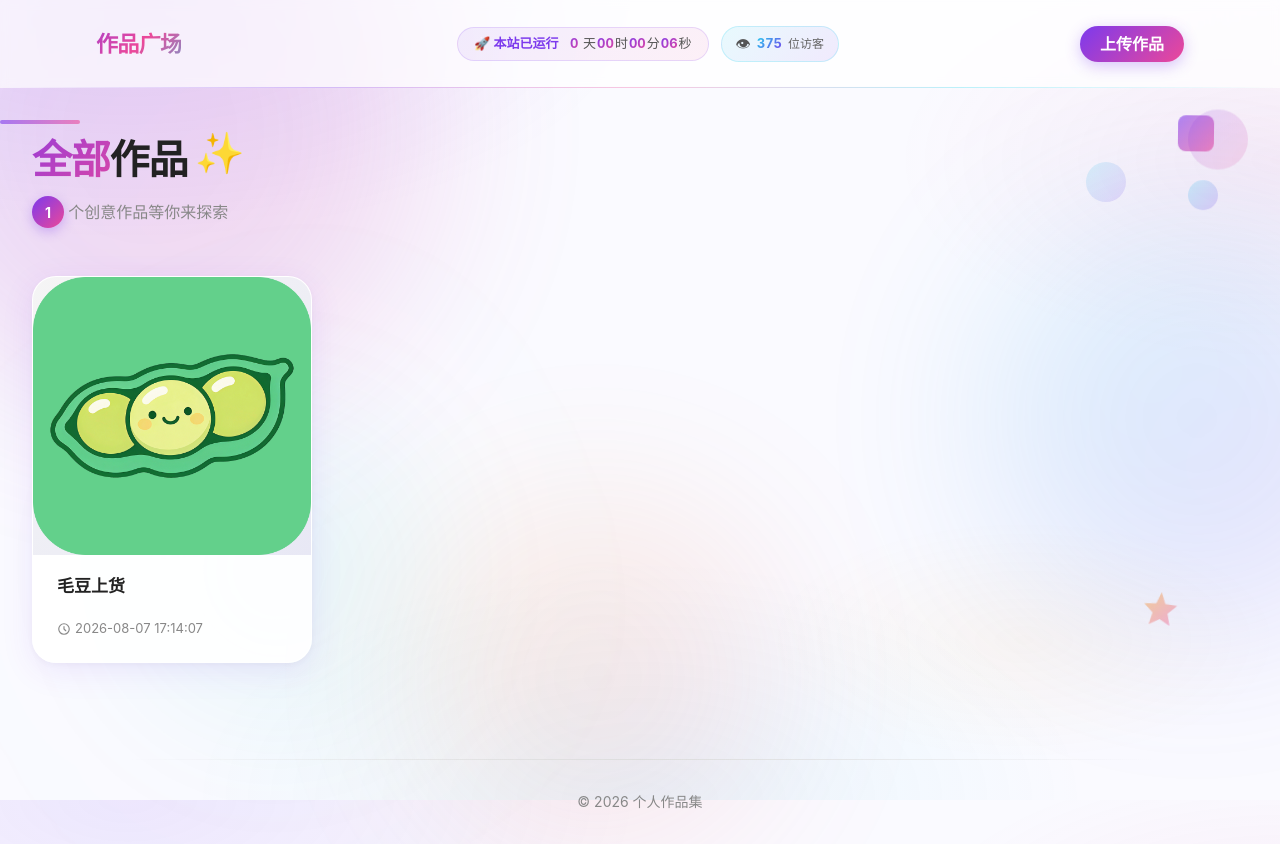
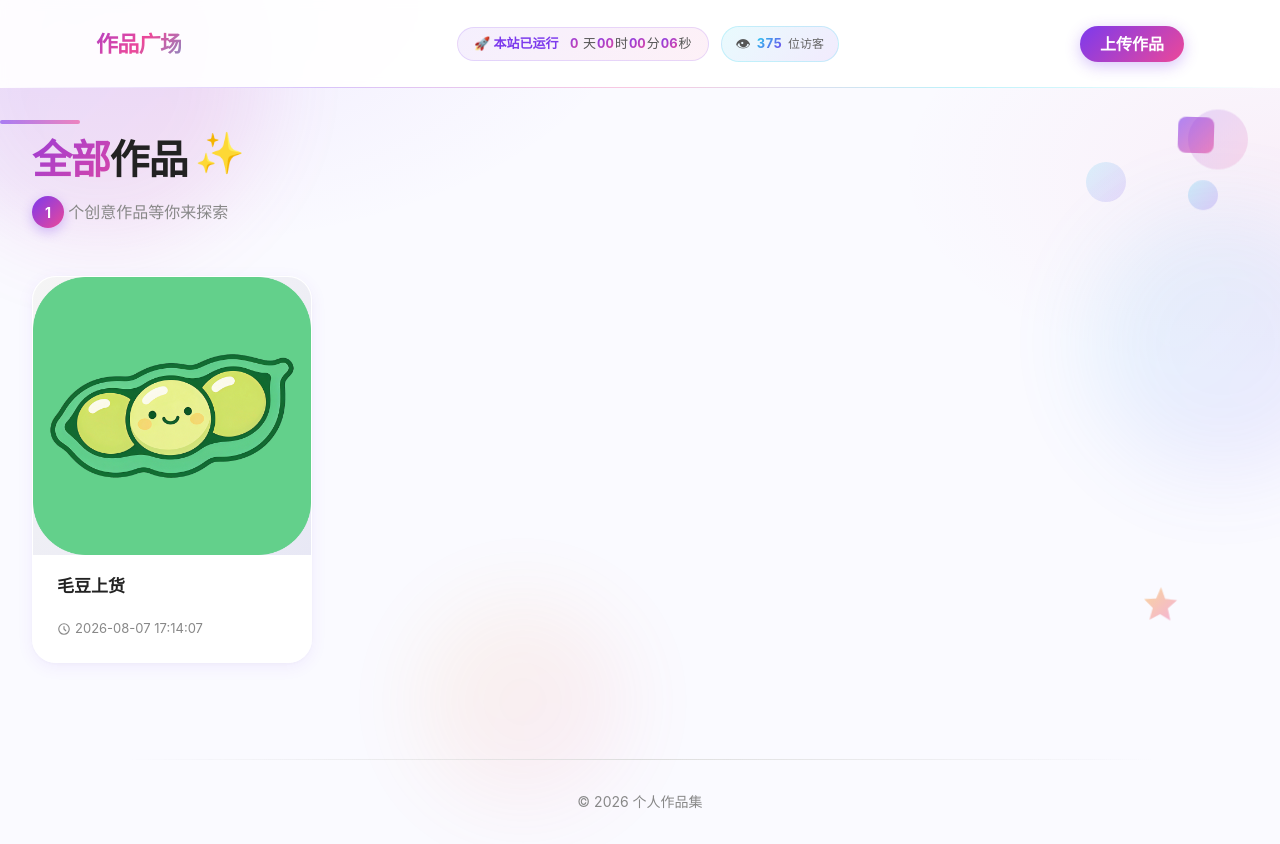
Before and after one commit to JIEMENSI/portfolio-flask, a Flask app: page /works in a window 1280 px wide. Run offline with Flask 3, Linux system fonts and the light colour scheme; some libraries are stand-ins or nearby versions.

Commit message:
性能优化：移除backdrop-filter、减少blur、节流mousemove、移除3D倾斜

```diff
--- a/app.py
+++ b/app.py
@@ -96,6 +96,7 @@ def mask_username(username):
 @app.context_processor
 def inject_user():
     """全局注入用户信息给模板"""
+    uptime_seconds = int(time.time() - SERVER_START_TIME)
     role = session.get("role")
     if role == "admin":
         username = session.get("username", "")
@@ -103,14 +104,16 @@ def inject_user():
             "user_role": "admin",
             "display_name": mask_username(username),
             "avatar_url": get_avatar_url(username),
+            "uptime_seconds": uptime_seconds,
         }
     if role == "guest":
         return {
             "user_role": "guest",
             "display_name": "游客114514",
             "avatar_url": DEFAULT_AVATAR,
+            "uptime_seconds": uptime_seconds,
         }
-    return {"user_role": None, "display_name": None, "avatar_url": None}
+    return {"user_role": None, "display_name": None, "avatar_url": None, "uptime_seconds": uptime_seconds}
 
 @app.route("/")
 def index():
--- a/static/css/works.css
+++ b/static/css/works.css
@@ -12,52 +12,40 @@
 body {
   background: #fafaff;
   background-image:
-    radial-gradient(ellipse 80% 60% at 10% 0%, rgba(124, 58, 237, 0.1) 0%, transparent 50%),
-    radial-gradient(ellipse 60% 50% at 100% 20%, rgba(236, 72, 153, 0.08) 0%, transparent 50%),
-    radial-gradient(ellipse 70% 60% at 50% 100%, rgba(34, 211, 238, 0.08) 0%, transparent 50%),
-    radial-gradient(ellipse 40% 30% at 80% 80%, rgba(245, 158, 11, 0.05) 0%, transparent 50%);
-  background-attachment: fixed;
+    radial-gradient(ellipse 80% 60% at 10% 0%, rgba(124, 58, 237, 0.08) 0%, transparent 50%),
+    radial-gradient(ellipse 60% 50% at 100% 20%, rgba(236, 72, 153, 0.06) 0%, transparent 50%);
   min-height: 100vh;
   overflow-x: hidden;
 }
 
-/* 滚动视差装饰元素 */
+/* 滚动视差装饰元素 - 性能优化：减少 blur 半径 */
 .parallax-blob {
   position: fixed;
   border-radius: 50%;
-  filter: blur(80px);
+  filter: blur(40px);
   pointer-events: none;
   z-index: 0;
-  will-change: transform;
-  transition: transform 0.1s linear;
 }
 .parallax-blob-1 {
-  width: 500px; height: 500px;
+  width: 300px; height: 300px;
   background: linear-gradient(135deg, #7c3aed, #ec4899);
-  top: -150px; left: -150px;
-  opacity: 0.18;
+  top: -100px; left: -100px;
+  opacity: 0.12;
   animation: floatBlob1 20s ease-in-out infinite;
 }
 .parallax-blob-2 {
-  width: 400px; height: 400px;
+  width: 250px; height: 250px;
   background: linear-gradient(135deg, #22d3ee, #7c3aed);
-  top: 30%; right: -150px;
-  opacity: 0.15;
+  top: 30%; right: -100px;
+  opacity: 0.1;
   animation: floatBlob2 25s ease-in-out infinite;
 }
 .parallax-blob-3 {
-  width: 350px; height: 350px;
+  width: 200px; height: 200px;
   background: linear-gradient(135deg, #f59e0b, #ec4899);
-  bottom: -100px; left: 30%;
-  opacity: 0.12;
+  bottom: -50px; left: 30%;
+  opacity: 0.08;
   animation: floatBlob3 22s ease-in-out infinite;
-}
-.parallax-blob-4 {
-  width: 250px; height: 250px;
-  background: linear-gradient(135deg, #10b981, #22d3ee);
-  top: 60%; left: 10%;
-  opacity: 0.1;
-  animation: floatBlob4 18s ease-in-out infinite;
 }
 
 @keyframes floatBlob1 {
@@ -101,9 +84,7 @@ body {
 .nav-bar {
   padding-top: 1rem;
   padding-bottom: 1rem;
-  background: rgba(255, 255, 255, 0.7) !important;
-  backdrop-filter: blur(20px);
-  -webkit-backdrop-filter: blur(20px);
+  background: rgba(255, 255, 255, 0.92) !important;
   border-bottom: none !important;
 }
 .nav-bar > div > div {
@@ -447,38 +425,38 @@ body {
 
 /* ========== 作品卡片 ========== */
 .work-card {
-  background: rgba(255, 255, 255, 0.9);
+  background: rgba(255, 255, 255, 0.95);
   border-radius: 1.5rem;
   overflow: hidden;
   box-shadow:
-    0 8px 32px rgba(124, 58, 237, 0.1),
-    0 2px 8px rgba(0, 0, 0, 0.04);
+    0 4px 16px rgba(124, 58, 237, 0.08),
+    0 1px 4px rgba(0, 0, 0, 0.03);
   border: 1px solid rgba(255, 255, 255, 0.8);
-  transition: all 0.5s var(--transition-bounce);
+  transition: transform 0.3s ease, box-shadow 0.3s ease, border-color 0.3s ease;
   display: block;
   text-decoration: none;
   color: inherit;
   position: relative;
-  transform-style: preserve-3d;
-  perspective: 1000px;
+  content-visibility: auto;
+  contain: layout style;
 }
 .work-card::before {
   content: '';
   position: absolute;
-  top: -50%;
-  left: -50%;
-  width: 200%;
-  height: 200%;
+  top: 0;
+  left: 0;
+  width: 100%;
+  height: 100%;
   background: linear-gradient(
     45deg,
     transparent 30%,
-    rgba(255, 255, 255, 0.15) 45%,
-    rgba(255, 255, 255, 0.25) 50%,
-    rgba(255, 255, 255, 0.15) 55%,
+    rgba(255, 255, 255, 0.12) 45%,
+    rgba(255, 255, 255, 0.2) 50%,
+    rgba(255, 255, 255, 0.12) 55%,
     transparent 70%
   );
   transform: translateX(-100%) rotate(45deg);
-  transition: transform 0.8s ease;
+  transition: transform 0.6s ease;
   pointer-events: none;
   z-index: 2;
 }
--- a/templates/base.html
+++ b/templates/base.html
@@ -23,10 +23,9 @@
 </head>
 <body class="text-gray-800 min-h-screen flex flex-col">
   <!-- 视差装饰背景 blob -->
-  <div class="parallax-blob parallax-blob-1" data-speed="0.03"></div>
-  <div class="parallax-blob parallax-blob-2" data-speed="0.06"></div>
-  <div class="parallax-blob parallax-blob-3" data-speed="0.09"></div>
-  <div class="parallax-blob parallax-blob-4" data-speed="0.12"></div>
+  <div class="parallax-blob parallax-blob-1"></div>
+  <div class="parallax-blob parallax-blob-2"></div>
+  <div class="parallax-blob parallax-blob-3"></div>
 
   <!-- 浮动装饰元素 -->
   <div class="floating-shape" style="top: 15%; right: 5%;">
@@ -165,41 +164,42 @@
       });
     })();
 
-    // 视差滚动效果
+    // 视差滚动效果 - 性能优化：节流 mousemove，合并滚动监听
     (function(){
-      var blobs = document.querySelectorAll('.parallax-blob');
-      var shapes = document.querySelectorAll('.floating-shape');
+      var nav = document.querySelector('.nav-bar');
       var ticking = false;
       var mouseX = 0, mouseY = 0;
       var targetX = 0, targetY = 0;
+      var lastMouseMoveTime = 0;
 
       document.addEventListener('mousemove', function(e) {
+        var now = Date.now();
+        if (now - lastMouseMoveTime < 50) return; // 节流 50ms
+        lastMouseMoveTime = now;
         mouseX = (e.clientX / window.innerWidth - 0.5) * 2;
         mouseY = (e.clientY / window.innerHeight - 0.5) * 2;
-      });
+        if (!ticking) {
+          window.requestAnimationFrame(updateParallax);
+          ticking = true;
+        }
+      }, { passive: true });
 
       function updateParallax() {
         var scrollY = window.pageYOffset;
-
-        // 平滑鼠标跟随
         targetX += (mouseX - targetX) * 0.05;
         targetY += (mouseY - targetY) * 0.05;
 
-        blobs.forEach(function(blob) {
-          var speed = parseFloat(blob.dataset.speed) || 0.05;
-          var scrollOffset = scrollY * speed;
-          var mouseOffsetX = targetX * 20 * speed;
-          var mouseOffsetY = targetY * 20 * speed;
-          blob.style.transform = 'translate(' + mouseOffsetX + 'px, ' + (scrollOffset + mouseOffsetY) + 'px)';
-        });
+        var blobs = document.querySelectorAll('.parallax-blob');
+        var speeds = [0.02, 0.04, 0.06];
+        for (var i = 0; i < blobs.length; i++) {
+          var speed = speeds[i] || 0.03;
+          blobs[i].style.transform = 'translate(' + (targetX * 15 * speed) + 'px, ' + (scrollY * speed + targetY * 15 * speed) + 'px)';
+        }
 
-        shapes.forEach(function(shape, index) {
-          var depth = (index + 1) * 8;
-          var mouseOffsetX = targetX * depth;
-          var mouseOffsetY = targetY * depth;
-          shape.style.setProperty('--mouse-x', mouseOffsetX + 'px');
-          shape.style.setProperty('--mouse-y', mouseOffsetY + 'px');
-        });
+        // 导航栏阴影
+        if (nav) {
+          nav.style.boxShadow = scrollY > 100 ? '0 2px 10px rgba(124, 58, 237, 0.08)' : 'none';
+        }
 
         ticking = false;
       }
@@ -211,41 +211,25 @@
         }
       }, { passive: true });
 
-      window.addEventListener('mousemove', function() {
-        if (!ticking) {
-          window.requestAnimationFrame(updateParallax);
-          ticking = true;
-        }
-      });
-
       updateParallax();
     })();
 
-    // 作品卡片依次进入动画（先添加类）
+    // 作品卡片依次进入动画
     (function(){
       var grid = document.querySelector('.works-grid');
       if (!grid) return;
-
       var cards = grid.querySelectorAll('.work-card');
       cards.forEach(function(card, index) {
         card.classList.add('animate-on-scroll');
-        card.style.transitionDelay = (index * 100) + 'ms';
+        card.style.transitionDelay = (index * 80) + 'ms';
       });
     })();
 
-    // 滚动触发动画（多种动画类型）
+    // 滚动触发动画
     (function(){
-      var selectors = [
-        '.animate-on-scroll',
-        '.animate-slide-left',
-        '.animate-slide-right',
-        '.animate-scale-in'
-      ];
-
-      var elements = document.querySelectorAll(selectors.join(','));
+      var elements = document.querySelectorAll('.animate-on-scroll');
       if (!elements.length) return;
 
-      // 安全回退：如果 IntersectionObserver 不可用，直接显示所有元素
       if (!('IntersectionObserver' in window)) {
         elements.forEach(function(el) { el.classList.add('visible'); });
         return;
@@ -254,22 +238,15 @@
       var observer = new IntersectionObserver(function(entries) {
         entries.forEach(function(entry) {
           if (entry.isIntersecting) {
-            // 添加延迟效果
-            var delay = entry.target.dataset.delay || 0;
-            setTimeout(function() {
-              entry.target.classList.add('visible');
-            }, delay);
+            entry.target.classList.add('visible');
             observer.unobserve(entry.target);
           }
         });
-      }, {
-        threshold: 0.1,
-        rootMargin: '0px 0px -50px 0px'
-      });
+      }, { threshold: 0.1, rootMargin: '0px 0px -30px 0px' });
 
       elements.forEach(function(el) { observer.observe(el); });
 
-      // 额外安全措施：1秒后强制显示所有动画元素
+      // 安全回退：1.5秒后强制显示
       setTimeout(function() {
         elements.forEach(function(el) {
           if (!el.classList.contains('visible')) {
@@ -277,136 +254,45 @@
             observer.unobserve(el);
           }
         });
-      }, 1000);
+      }, 1500);
     })();
 
-    // 作品卡片 3D 倾斜效果
-    (function(){
-      var cards = document.querySelectorAll('.work-card, .tilt-card');
-      if (!cards.length) return;
-
-      cards.forEach(function(card) {
-        card.addEventListener('mousemove', function(e) {
-          var rect = card.getBoundingClientRect();
-          var x = e.clientX - rect.left;
-          var y = e.clientY - rect.top;
-          var centerX = rect.width / 2;
-          var centerY = rect.height / 2;
-          var rotateX = ((y - centerY) / centerY) * -5;
-          var rotateY = ((x - centerX) / centerX) * 5;
-
-          card.style.transform = 'translateY(-12px) rotateX(' + rotateX + 'deg) rotateY(' + rotateY + 'deg) scale(1.02)';
-        });
-
-        card.addEventListener('mouseleave', function() {
-          card.style.transform = '';
-        });
-      });
-    })();
-
-    // 运行时间计数器
+    // 运行时间计数器 - 性能优化：内联初始值，避免额外 fetch 请求
     (function(){
       var daysEl = document.getElementById('uptime-days');
+      if (!daysEl) return;
       var hoursEl = document.getElementById('uptime-hours');
       var minutesEl = document.getElementById('uptime-minutes');
       var secondsEl = document.getElementById('uptime-seconds');
 
-      if (!daysEl) return;
+      function pad(n) { return n < 10 ? '0' + n : '' + n; }
 
-      var serverStartTime = null;
-      var clientStartTimestamp = Date.now();
+      // 从模板内联的初始值开始计数，避免额外网络请求
+      var totalSeconds = {{ uptime_seconds | default(0) }};
 
-      function pad(n) {
-        return n < 10 ? '0' + n : '' + n;
+      function update() {
+        totalSeconds++;
+        var d = Math.floor(totalSeconds / 86400);
+        var h = Math.floor((totalSeconds % 86400) / 3600);
+        var m = Math.floor((totalSeconds % 3600) / 60);
+        var s = Math.floor(totalSeconds % 60);
+        daysEl.textContent = d;
+        hoursEl.textContent = pad(h);
+        minutesEl.textContent = pad(m);
+        secondsEl.textContent = pad(s);
       }
 
-      function calculateUptime(totalSeconds) {
-        var days = Math.floor(totalSeconds / 86400);
-        var hours = Math.floor((totalSeconds % 86400) / 3600);
-        var minutes = Math.floor((totalSeconds % 3600) / 60);
-        var seconds = Math.floor(totalSeconds % 60);
-        return { days: days, hours: hours, minutes: minutes, seconds: seconds };
-      }
+      // 初始显示
+      var d = Math.floor(totalSeconds / 86400);
+      var h = Math.floor((totalSeconds % 86400) / 3600);
+      var m = Math.floor((totalSeconds % 3600) / 60);
+      var s = Math.floor(totalSeconds % 60);
+      daysEl.textContent = d;
+      hoursEl.textContent = pad(h);
+      minutesEl.textContent = pad(m);
+      secondsEl.textContent = pad(s);
 
-      function updateDisplay(uptime) {
-        daysEl.textContent = uptime.days;
-        hoursEl.textContent = pad(uptime.hours);
-        minutesEl.textContent = pad(uptime.minutes);
-        secondsEl.textContent = pad(uptime.seconds);
-      }
-
-      // 从服务器获取启动时间
-      fetch('/api/uptime')
-        .then(function(res) { return res.json(); })
-        .then(function(data) {
-          // 保存服务器启动的相对时间
-          serverStartTime = data.total_seconds;
-          updateDisplay(data);
-
-          // 每秒更新
-          setInterval(function() {
-            serverStartTime++;
-            updateDisplay(calculateUptime(serverStartTime));
-          }, 1000);
-        })
-        .catch(function() {
-          // 如果 API 不可用，使用客户端时间
-          var localSeconds = 0;
-          setInterval(function() {
-            localSeconds += 1;
-            updateDisplay(calculateUptime(localSeconds));
-          }, 1000);
-        });
-    })();
-
-    // 按钮涟漪效果
-    (function(){
-      var buttons = document.querySelectorAll('.btn, .nav-btn-login');
-      buttons.forEach(function(btn) {
-        btn.addEventListener('click', function(e) {
-          var rect = btn.getBoundingClientRect();
-          var x = e.clientX - rect.left;
-          var y = e.clientY - rect.top;
-
-          var ripple = document.createElement('span');
-          ripple.style.cssText = 'position:absolute;border-radius:50%;background:rgba(255,255,255,0.5);pointer-events:none;transform:translate(-50%,-50%);animation:rippleEffect 0.6s ease-out forwards;';
-          ripple.style.left = x + 'px';
-          ripple.style.top = y + 'px';
-          ripple.style.width = ripple.style.height = '0';
-
-          btn.style.position = 'relative';
-          btn.style.overflow = 'hidden';
-          btn.appendChild(ripple);
-
-          setTimeout(function() {
-            ripple.remove();
-          }, 600);
-        });
-      });
-
-      // 添加涟漪动画
-      var style = document.createElement('style');
-      style.textContent = '@keyframes rippleEffect { to { width: 200px; height: 200px; opacity: 0; } }';
-      document.head.appendChild(style);
-    })();
-
-    // 导航栏滚动效果
-    (function(){
-      var nav = document.querySelector('.nav-bar');
-      if (!nav) return;
-
-      var lastScroll = 0;
-      window.addEventListener('scroll', function() {
-        var currentScroll = window.pageYOffset;
-
-        if (currentScroll > 100) {
-          nav.style.boxShadow = '0 4px 20px rgba(124, 58, 237, 0.1)';
-        } else {
-          nav.style.boxShadow = 'none';
-        }
-
-        lastScroll = currentScroll;
-      }, { passive: true });
+      setInterval(update, 1000);
     })();
   </script>
 </body>
```
Also changed, not shown: other parts of static/css/works.css (+25 -35 lines).
